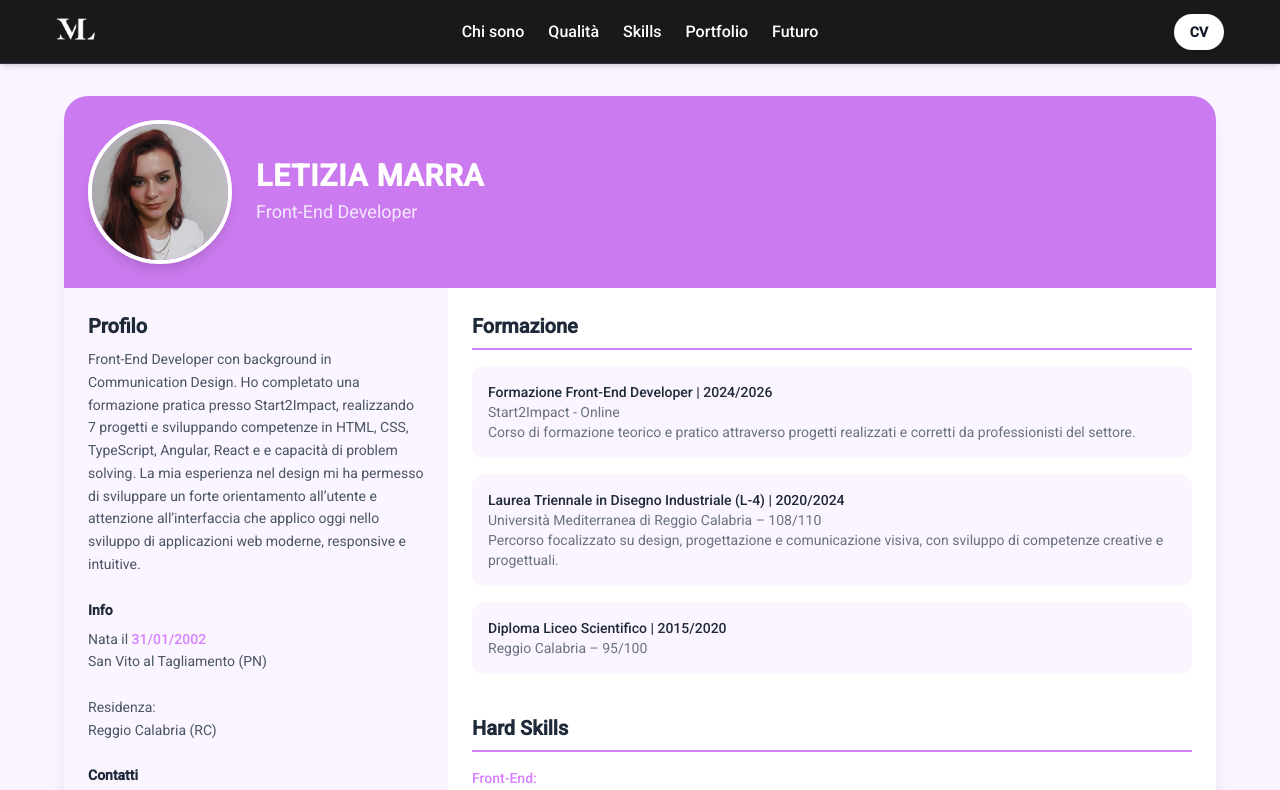
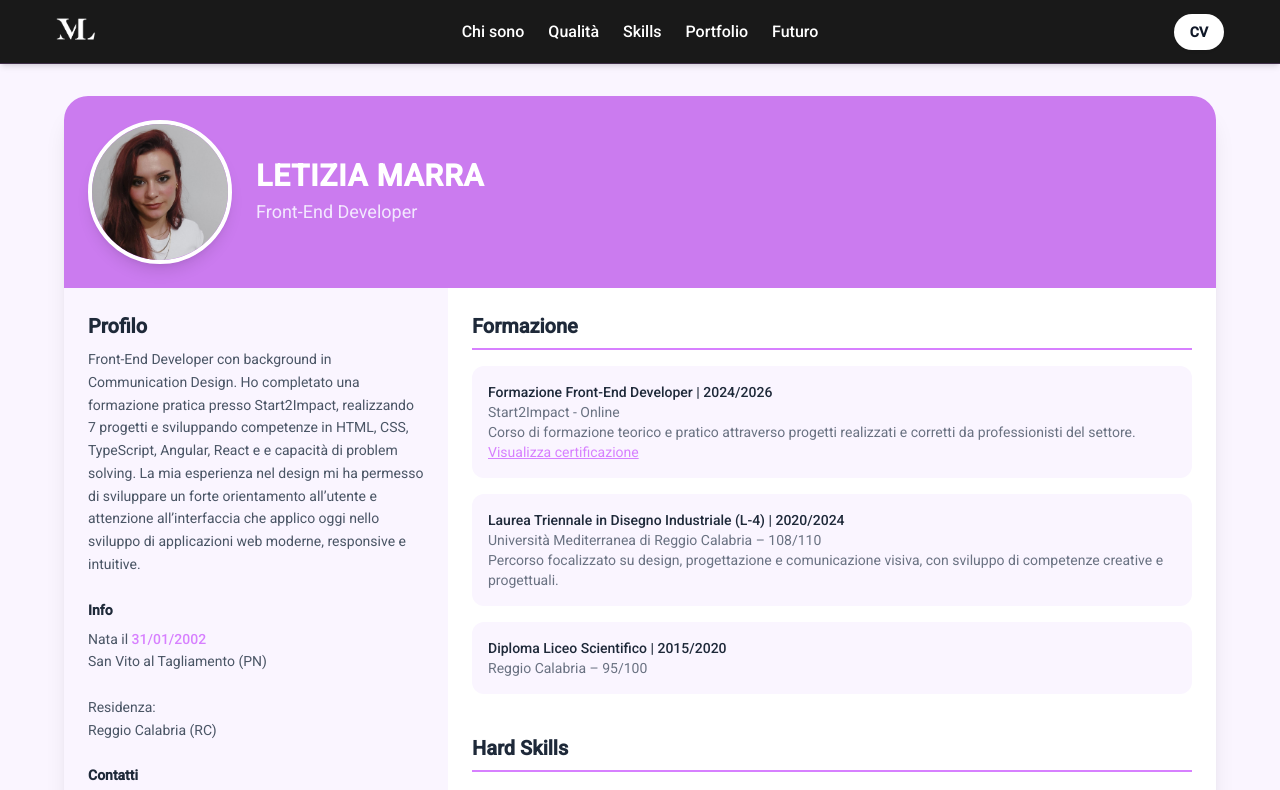
Before and after one commit to leti74/Portfolio, an Angular app: page /cv in a window 1280 px wide. Shown: the top 790 px of the page. Built offline with nearby package versions, Linux system fonts and the light colour scheme.

Commit message:
Aggiunto Certificazione

```diff
--- a/src/app/pages/cv/cv.html
+++ b/src/app/pages/cv/cv.html
@@ -109,7 +109,9 @@
                                 Start2Impact - Online <br>
                                 Corso di formazione teorico e pratico attraverso progetti realizzati e corretti da
                                 professionisti del
-                                settore.
+                                settore. <a class="underline text-[#d780ff]"
+                                    href="https://drive.google.com/file/d/13OBxZEA98Fy4YsZ3QWZNGgNQZJBcGjiw/view">
+                                    Visualizza certificazione</a>
                             </p>
                         </div>
 
```
